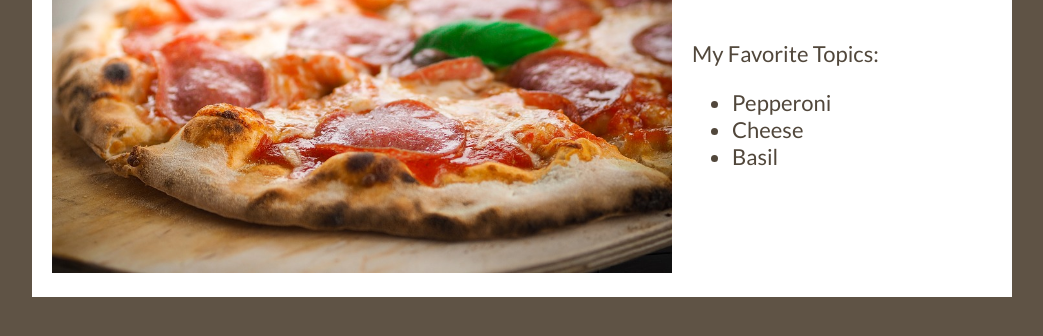
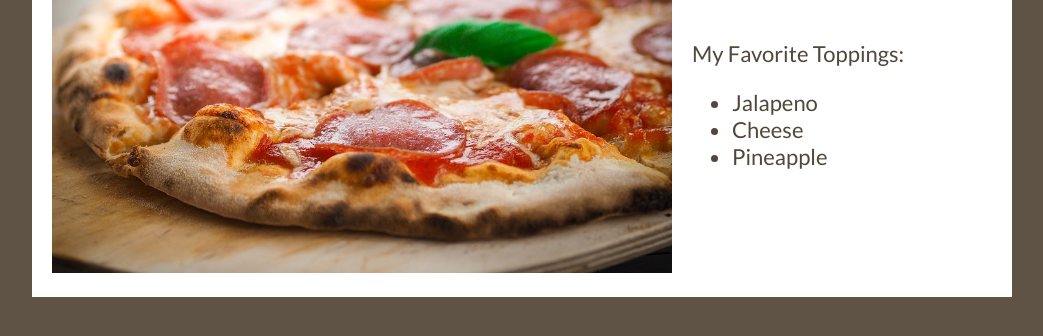
Before and after one commit to atticula/pizza, a plain HTML site: page index.html in a window 1280 px wide. Shown: the part 180-516 px from the top of the page, without its empty margins (118-1161 px from the left). Drawn offline with Linux system fonts and the light colour scheme; a web font is replaced by a local one.

Commit message:
Updated toppings

```diff
--- a/index.html
+++ b/index.html
@@ -18,11 +18,11 @@
   </div>
   <div class="textContainer">
     <h1>Pizza!</h1>
-    <p>My Favorite Topics: </p>
+    <p>My Favorite Toppings: </p>
     <ul>
-      <li>Pepperoni</li>
+      <li>Jalapeno</li>
       <li>Cheese</li>
-      <li>Basil</li>
+      <li>Pineapple</li>
     </ul>
   </div>
 </div>
```
